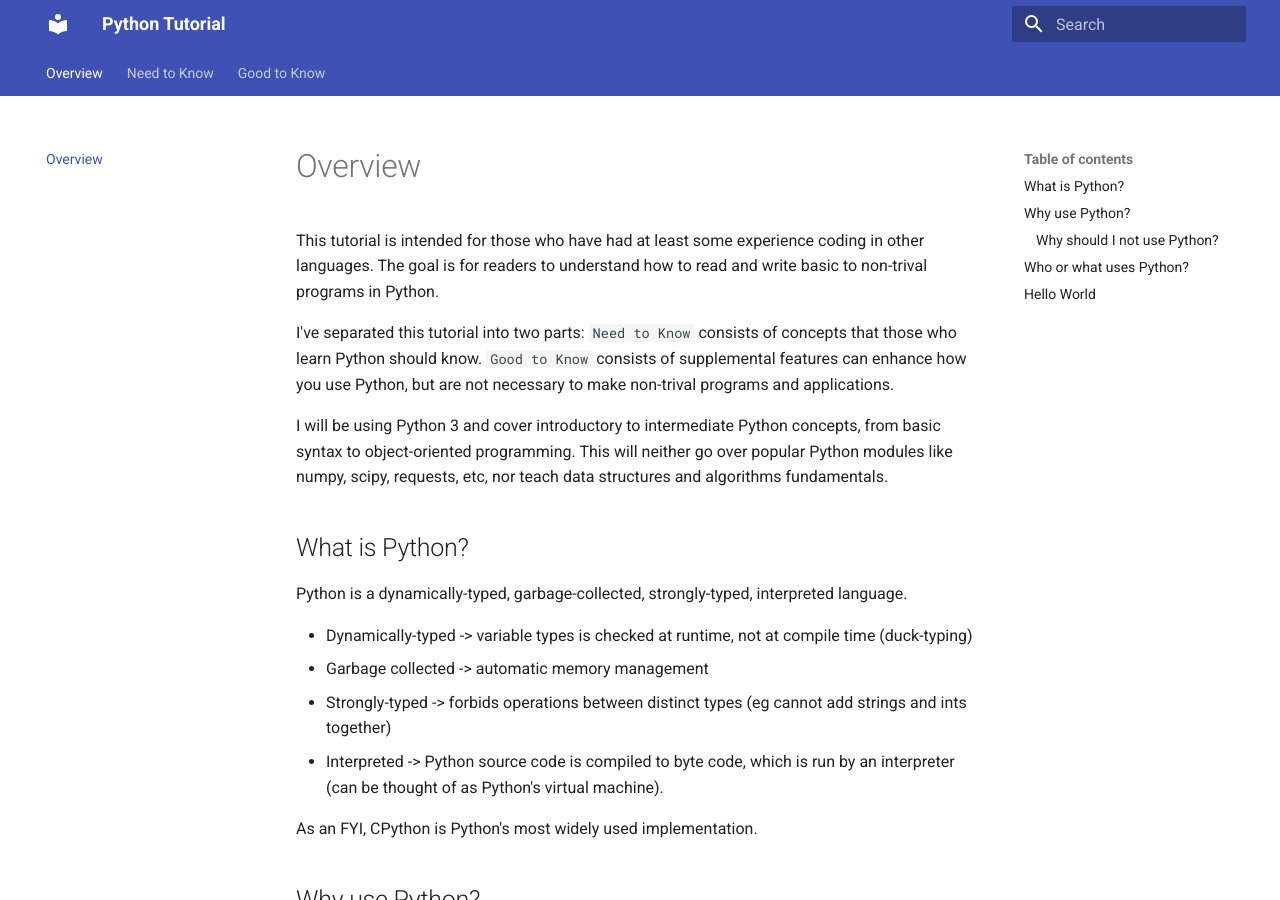
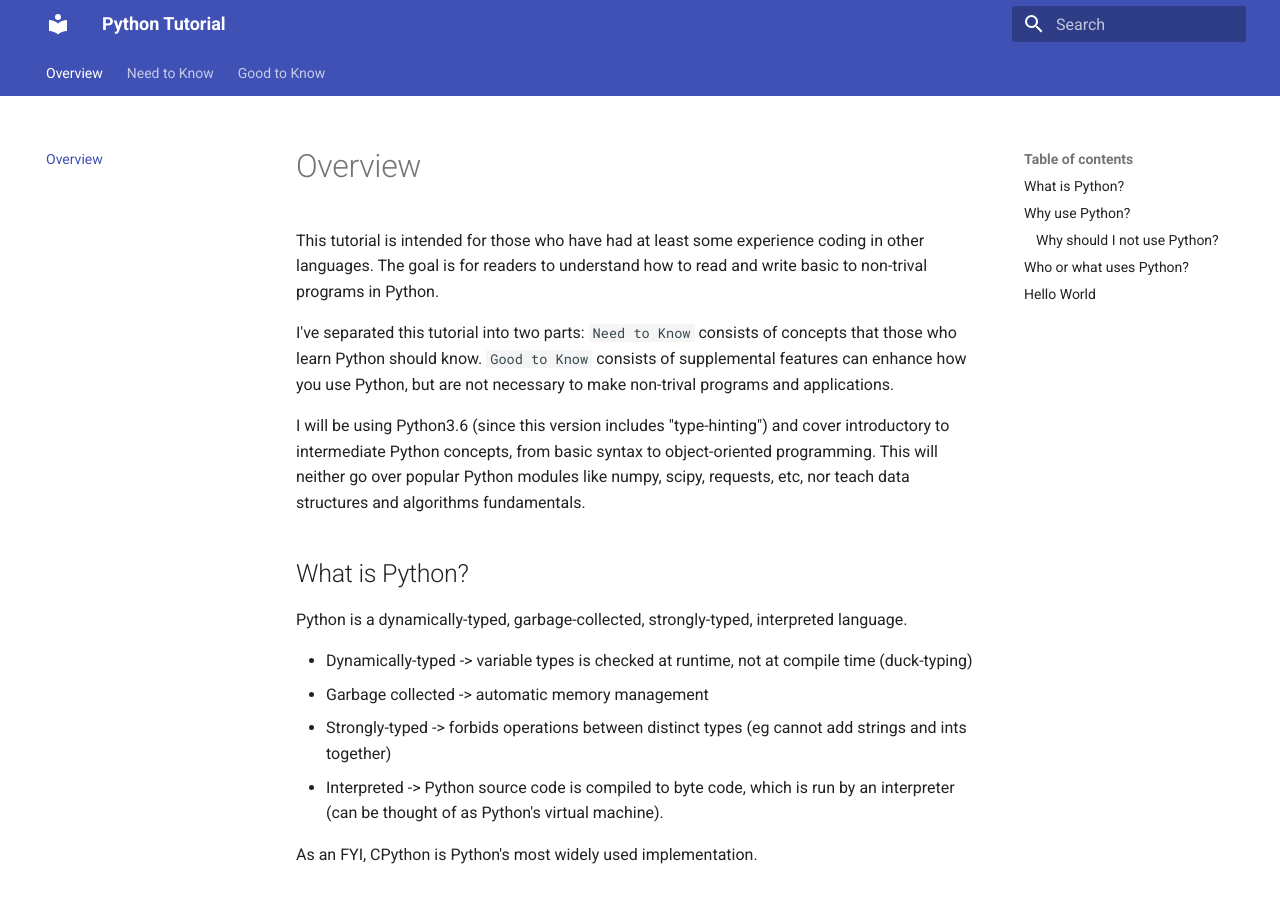
Before and after one commit to justinjoco/python-tutorial, an MkDocs documentation site: the page built from docs/index.md, in a window 1280 px wide and 900 px high. Built offline with MkDocs 1.6.1 and Material for MkDocs 9.7.7, drawn with Linux system fonts in a browser that asks for light colours.

Commit message:
clarifies python verison numer

```diff
--- a/docs/index.md
+++ b/docs/index.md
@@ -2,7 +2,7 @@ This tutorial is intended for those who have had at least some experience coding
 
  I've separated this tutorial into two parts: `Need to Know` consists of concepts that those who learn Python should know. `Good to Know` consists of supplemental features can enhance how you use Python, but are not necessary to make non-trival programs and applications.
 
-I will be using Python 3 and cover introductory to intermediate Python concepts, from basic syntax to object-oriented programming. This will neither go over popular Python modules like numpy, scipy, requests, etc, nor teach data structures and algorithms fundamentals.
+I will be using Python3.6 (since this version includes "type-hinting") and cover introductory to intermediate Python concepts, from basic syntax to object-oriented programming. This will neither go over popular Python modules like numpy, scipy, requests, etc, nor teach data structures and algorithms fundamentals.
 
 ## What is Python?
 
```
Also changed, not shown: docs/basics/vars.md (+1 -1 lines), docs/collections/dictionaries.md (+1 -1 lines).
